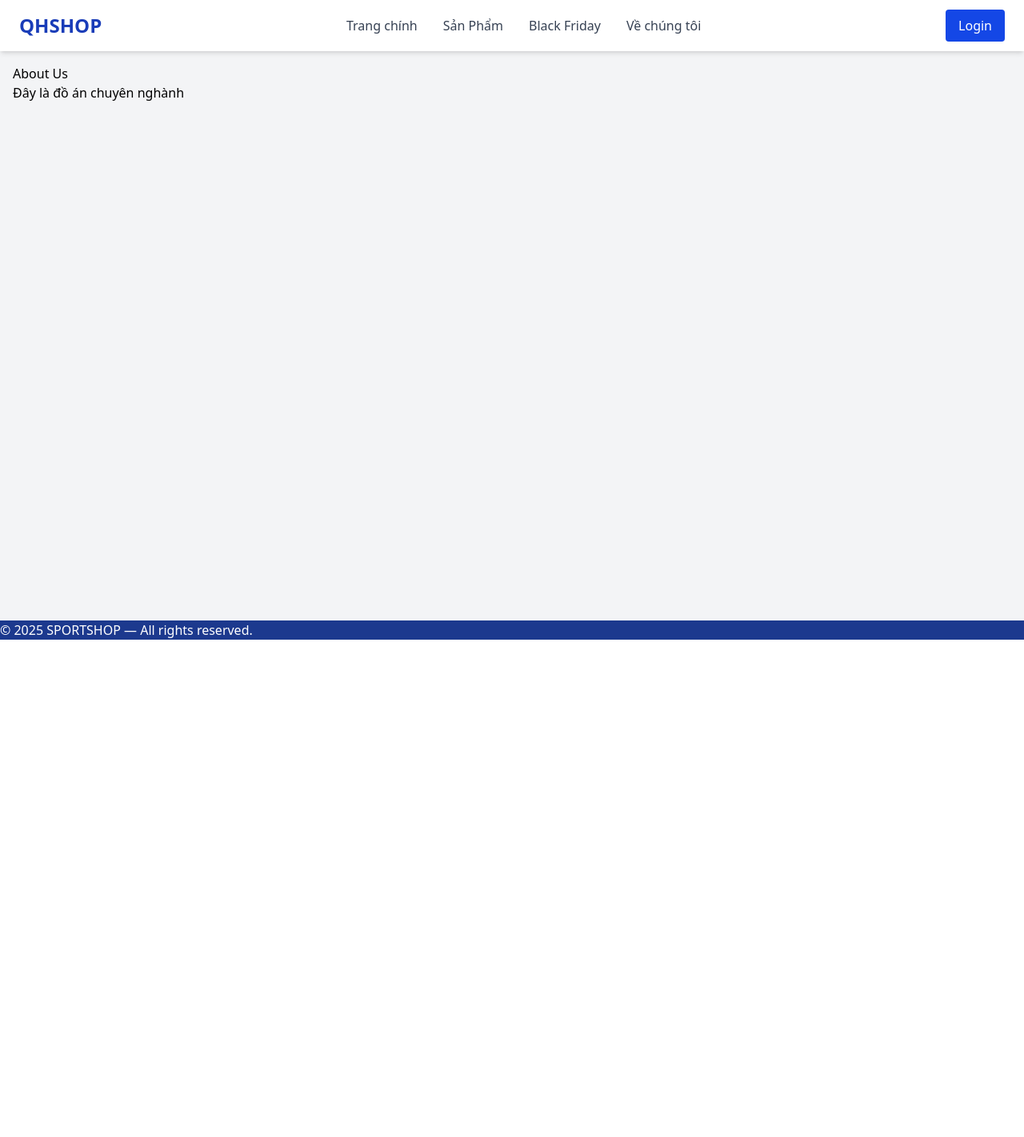
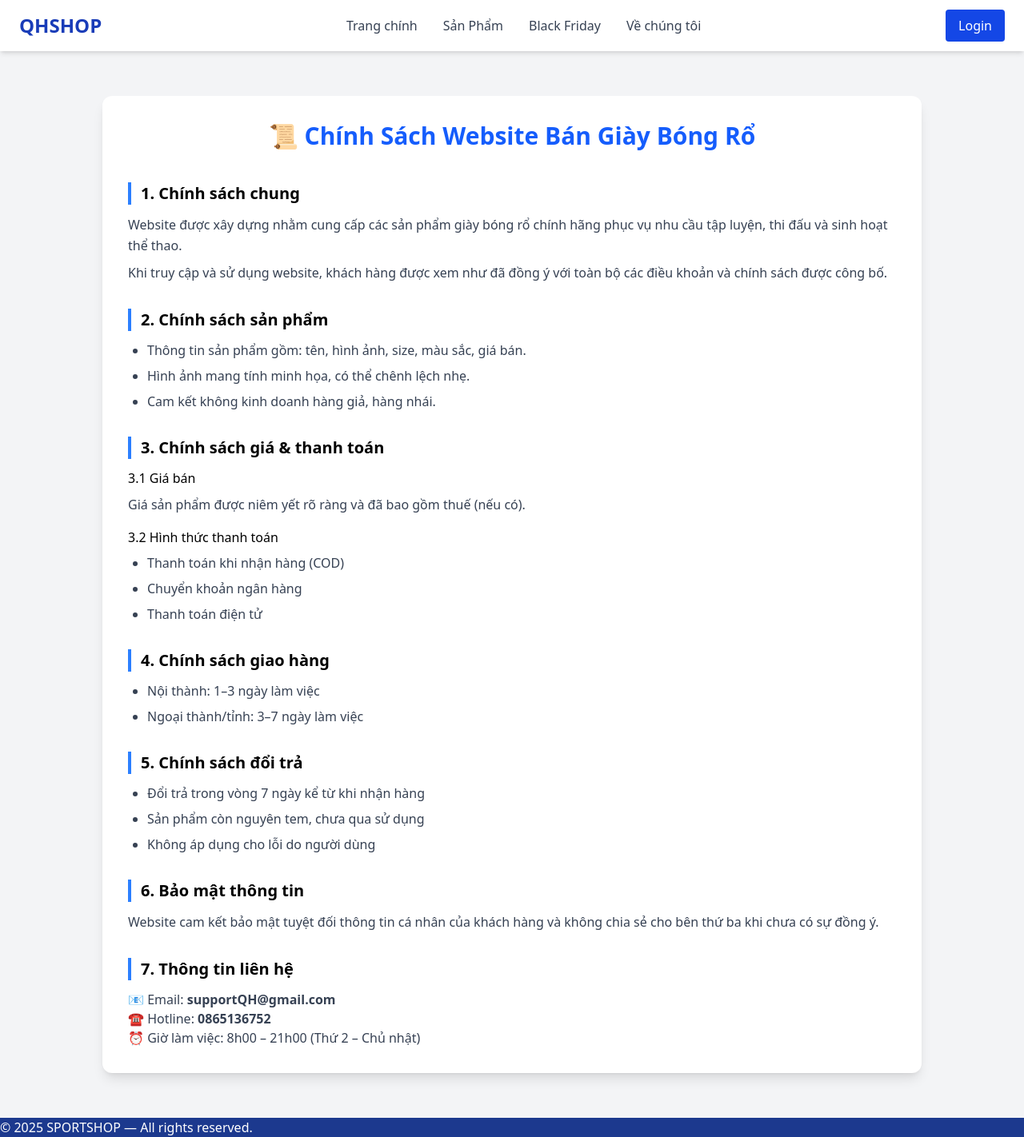
Before and after one commit to QuocHoang206/Doanchuyennghanh, a React (Vite) app in the folder client/: page /aboutus in a window 1280 px wide. Shown: the whole page at 80% size. Before the commit the page ends 800 px from the top, so only its background shows below. Built offline with nearby package versions, Linux system fonts and the light colour scheme.

Commit message:
update aboutus

```diff
--- a/client/src/pages/user/AboutUs.jsx
+++ b/client/src/pages/user/AboutUs.jsx
@@ -1,10 +1,109 @@
 function AboutUs() {
-    return (
-        <div>
-            <h1>About Us</h1>
-            <p>Đây là đồ án chuyên nghành</p>
-        </div>
-    );
+  return (
+    <div className="min-h-screen bg-gray-100 py-10 px-4">
+      <div className="max-w-5xl mx-auto bg-white rounded-xl shadow-lg p-8">
+        <h1 className="text-3xl font-bold text-center text-blue-600 mb-10">
+          📜 Chính Sách Website Bán Giày Bóng Rổ
+        </h1>
+
+        {/* 1 */}
+        <section className="mb-8">
+          <h2 className="text-xl font-semibold border-l-4 border-blue-500 pl-3 mb-3">
+            1. Chính sách chung
+          </h2>
+          <p className="text-gray-700 leading-relaxed">
+            Website được xây dựng nhằm cung cấp các sản phẩm giày bóng rổ chính
+            hãng phục vụ nhu cầu tập luyện, thi đấu và sinh hoạt thể thao.
+          </p>
+          <p className="text-gray-700 leading-relaxed mt-2">
+            Khi truy cập và sử dụng website, khách hàng được xem như đã đồng ý
+            với toàn bộ các điều khoản và chính sách được công bố.
+          </p>
+        </section>
+
+        {/* 2 */}
+        <section className="mb-8">
+          <h2 className="text-xl font-semibold border-l-4 border-blue-500 pl-3 mb-3">
+            2. Chính sách sản phẩm
+          </h2>
+          <ul className="list-disc pl-6 text-gray-700 space-y-2">
+            <li>Thông tin sản phẩm gồm: tên, hình ảnh, size, màu sắc, giá bán.</li>
+            <li>Hình ảnh mang tính minh họa, có thể chênh lệch nhẹ.</li>
+            <li>Cam kết không kinh doanh hàng giả, hàng nhái.</li>
+          </ul>
+        </section>
+
+        {/* 3 */}
+        <section className="mb-8">
+          <h2 className="text-xl font-semibold border-l-4 border-blue-500 pl-3 mb-3">
+            3. Chính sách giá & thanh toán
+          </h2>
+
+          <h3 className="font-medium mt-3 mb-2">3.1 Giá bán</h3>
+          <p className="text-gray-700 leading-relaxed">
+            Giá sản phẩm được niêm yết rõ ràng và đã bao gồm thuế (nếu có).
+          </p>
+
+          <h3 className="font-medium mt-4 mb-2">3.2 Hình thức thanh toán</h3>
+          <ul className="list-disc pl-6 text-gray-700 space-y-2">
+            <li>Thanh toán khi nhận hàng (COD)</li>
+            <li>Chuyển khoản ngân hàng</li>
+            <li>Thanh toán điện tử</li>
+          </ul>
+        </section>
+
+        {/* 4 */}
+        <section className="mb-8">
+          <h2 className="text-xl font-semibold border-l-4 border-blue-500 pl-3 mb-3">
+            4. Chính sách giao hàng
+          </h2>
+          <ul className="list-disc pl-6 text-gray-700 space-y-2">
+            <li>Nội thành: 1–3 ngày làm việc</li>
+            <li>Ngoại thành/tỉnh: 3–7 ngày làm việc</li>
+          </ul>
+        </section>
+
+        {/* 5 */}
+        <section className="mb-8">
+          <h2 className="text-xl font-semibold border-l-4 border-blue-500 pl-3 mb-3">
+            5. Chính sách đổi trả
+          </h2>
+          <ul className="list-disc pl-6 text-gray-700 space-y-2">
+            <li>Đổi trả trong vòng 7 ngày kể từ khi nhận hàng</li>
+            <li>Sản phẩm còn nguyên tem, chưa qua sử dụng</li>
+            <li>Không áp dụng cho lỗi do người dùng</li>
+          </ul>
+        </section>
+
+        {/* 6 */}
+        <section className="mb-8">
+          <h2 className="text-xl font-semibold border-l-4 border-blue-500 pl-3 mb-3">
+            6. Bảo mật thông tin
+          </h2>
+          <p className="text-gray-700 leading-relaxed">
+            Website cam kết bảo mật tuyệt đối thông tin cá nhân của khách hàng
+            và không chia sẻ cho bên thứ ba khi chưa có sự đồng ý.
+          </p>
+        </section>
+
+        {/* 7 */}
+        <section>
+          <h2 className="text-xl font-semibold border-l-4 border-blue-500 pl-3 mb-3">
+            7. Thông tin liên hệ
+          </h2>
+          <p className="text-gray-700">
+            📧 Email: <b>supportQH@gmail.com</b>
+          </p>
+          <p className="text-gray-700">
+            ☎ Hotline: <b>0865136752</b>
+          </p>
+          <p className="text-gray-700">
+            ⏰ Giờ làm việc: 8h00 – 21h00 (Thứ 2 – Chủ nhật)
+          </p>
+        </section>
+      </div>
+    </div>
+  );
 }
 
-export default AboutUs
+export default AboutUs;
```
